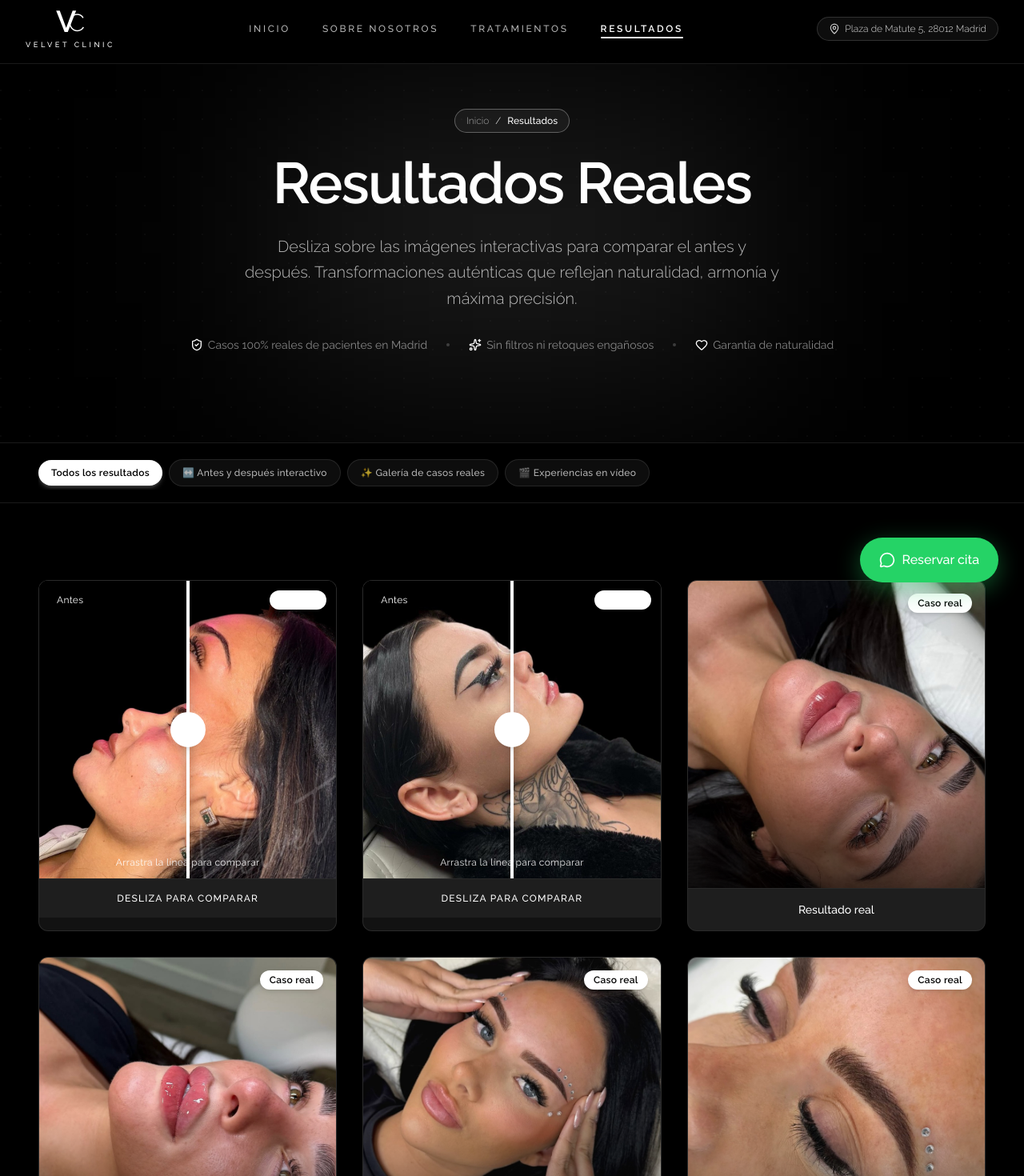
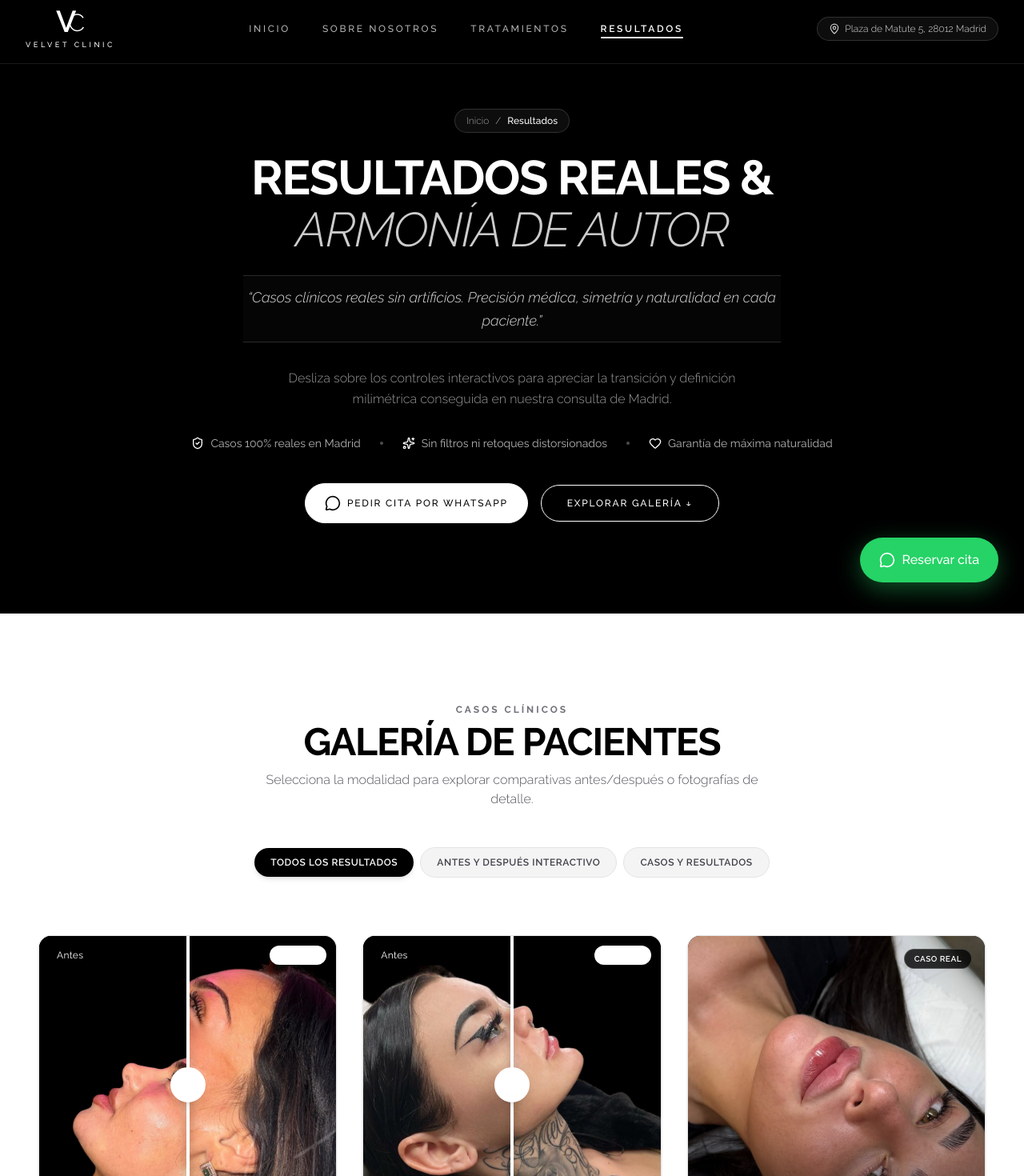
Before and after one commit to serradogee/velvet, a React (Vite) app: page /resultados in a window 1280 px wide. Shown: the part 40-1510 px from the top of the page at 80% size. Built offline with nearby package versions, Linux system fonts and the light colour scheme.

Commit message:
Eliminar lifting pestanas, homogeneizar diseno de Resultados y anadir TM en superindice a VELVET CLINIC

```diff
--- a/src/components/sections/PhilosophyCare.tsx
+++ b/src/components/sections/PhilosophyCare.tsx
@@ -43,8 +43,9 @@ export default function PhilosophyCare() {
       <div className="max-w-7xl mx-auto px-6 lg:px-12 relative z-10 text-white">
         {/* Section Header (Guilty Freckles style) */}
         <AnimatedSection className="text-center max-w-2xl mx-auto mb-6">
-          <h2 className="text-white font-display text-3xl sm:text-4xl lg:text-5xl font-bold tracking-tight uppercase mb-3">
-            VELVET CLINIC
+          <h2 className="text-white font-display text-3xl sm:text-4xl lg:text-5xl font-bold tracking-tight uppercase mb-3 inline-flex items-center justify-center">
+            <span>VELVET CLINIC</span>
+            <sup className="text-xs sm:text-sm lg:text-base font-semibold tracking-normal text-white/90 ml-1 -top-3 sm:-top-4 lg:-top-5">™</sup>
           </h2>
           <p className="text-white/80 font-display italic text-base sm:text-lg lg:text-xl font-light tracking-wide">
             Nuestra <em className="text-white not-italic font-medium underline decoration-white/40 underline-offset-4">filosofía</em> del cuidado de la piel y tratamientos
--- a/src/pages/ResultsPage.tsx
+++ b/src/pages/ResultsPage.tsx
@@ -1,6 +1,5 @@
 import { useState } from 'react'
 import { Link } from 'react-router-dom'
-import { motion, AnimatePresence } from 'framer-motion'
 import { Sparkles, ShieldCheck, Heart, ArrowRight } from 'lucide-react'
 import Header from '../components/layout/Header'
 import Footer from '../components/layout/Footer'
@@ -11,13 +10,12 @@ import WhatsAppButton from '../components/ui/WhatsAppButton'
 import { results } from '../data/content'
 import { getImageFocusClass } from '../lib/imageFocus'
 
-type ResultFilter = 'all' | 'comparison' | 'showcase' | 'video'
+type ResultFilter = 'all' | 'comparison' | 'showcase'
 
 const filterTabs: { id: ResultFilter; label: string }[] = [
   { id: 'all', label: 'Todos los resultados' },
-  { id: 'comparison', label: '↔️ Antes y después interactivo' },
-  { id: 'showcase', label: '✨ Galería de casos reales' },
-  { id: 'video', label: '🎬 Experiencias en vídeo' },
+  { id: 'comparison', label: 'Antes y después interactivo' },
+  { id: 'showcase', label: 'Casos y resultados' },
 ]
 
 export default function ResultsPage() {
@@ -39,72 +37,96 @@ export default function ResultsPage() {
   return (
     <>
       <Header />
-      <main className="pt-20 bg-velvet-black text-white min-h-screen">
-        {/* ── HERO BANNER ── */}
-        <section className="relative overflow-hidden pt-16 pb-20 md:pt-24 md:pb-28 border-b border-white/10">
-          <div className="absolute top-1/2 left-1/2 -translate-x-1/2 -translate-y-1/2 w-[600px] h-[350px] bg-velvet-gold/10 blur-[130px] pointer-events-none" />
-          <div
-            className="absolute inset-0 opacity-[0.03]"
-            style={{
-              backgroundImage: 'radial-gradient(circle at 1px 1px, white 1px, transparent 0)',
-              backgroundSize: '36px 36px',
-            }}
-          />
-
-          <div className="relative max-w-7xl mx-auto px-6 lg:px-12 text-center">
+      <main className="bg-black text-white min-h-screen">
+        {/* ── BLOQUE 1: HERO / PORTADA CLÍNICA [FONDO NEGRO] ── */}
+        <section className="relative overflow-hidden pt-36 pb-20 md:pt-44 md:pb-28 border-b border-white/10 bg-black">
+          <div className="max-w-7xl mx-auto px-6 lg:px-12 text-center">
             <AnimatedSection>
               {/* Breadcrumb */}
-              <div className="inline-flex items-center gap-2 px-3.5 py-1.5 rounded-full bg-white/5 border border-velvet-gold/30 text-xs font-light text-velvet-gold mb-6">
-                <Link to="/" className="text-white/60 hover:text-velvet-gold transition-colors">
+              <div className="inline-flex items-center gap-2 px-3.5 py-1.5 rounded-full bg-white/5 border border-white/15 text-xs font-light text-white/70 mb-6">
+                <Link to="/" className="text-white/60 hover:text-white transition-colors">
                   Inicio
                 </Link>
                 <span>/</span>
-                <span className="text-velvet-gold font-medium">Resultados</span>
+                <span className="text-white font-medium">Resultados</span>
               </div>
 
-              <h1 className="font-display text-4xl sm:text-5xl md:text-6xl lg:text-7xl font-semibold tracking-tight text-white mb-6 leading-[1.08]">
-                Resultados{' '}
-                <em className="not-italic text-velvet-gold">Reales</em>
+              <h1 className="font-display text-4xl sm:text-5xl md:text-6xl font-bold tracking-tight text-white mb-6 leading-[1.08] uppercase">
+                Resultados Reales & <br />
+                <span className="text-white/80 font-light italic">Armonía de Autor</span>
               </h1>
 
-              <p className="text-white/70 text-base md:text-lg lg:text-xl font-light max-w-2xl mx-auto leading-relaxed mb-8">
-                Desliza sobre las imágenes interactivas para comparar el antes y después. Transformaciones auténticas que reflejan naturalidad, armonía y máxima precisión.
+              <blockquote className="max-w-2xl mx-auto border-y border-white/15 py-3 mb-8 bg-white/[0.02]">
+                <p className="text-white/85 text-base sm:text-lg font-light italic leading-relaxed">
+                  &ldquo;Casos clínicos reales sin artificios. Precisión médica, simetría y naturalidad en cada paciente.&rdquo;
+                </p>
+              </blockquote>
+
+              <p className="text-white/60 text-sm md:text-base font-light max-w-xl mx-auto mb-8 leading-relaxed">
+                Desliza sobre los controles interactivos para apreciar la transición y definición milimétrica conseguida en nuestra consulta de Madrid.
               </p>
 
-              <div className="flex flex-wrap justify-center items-center gap-6 text-xs md:text-sm text-white/50">
-                <span className="flex items-center gap-1.5">
-                  <ShieldCheck className="w-4 h-4 text-velvet-gold" />
-                  Casos 100% reales de pacientes en Madrid
+              <div className="flex flex-wrap justify-center items-center gap-6 text-xs md:text-sm text-white/70 mb-10">
+                <span className="flex items-center gap-2">
+                  <ShieldCheck className="w-4 h-4 text-white shrink-0" />
+                  Casos 100% reales en Madrid
                 </span>
-                <span className="w-1 h-1 rounded-full bg-white/20 hidden sm:inline-block" />
-                <span className="flex items-center gap-1.5">
-                  <Sparkles className="w-4 h-4 text-velvet-gold" />
-                  Sin filtros ni retoques engañosos
+                <span className="w-1 h-1 rounded-full bg-white/30 hidden sm:inline-block" />
+                <span className="flex items-center gap-2">
+                  <Sparkles className="w-4 h-4 text-white shrink-0" />
+                  Sin filtros ni retoques distorsionados
                 </span>
-                <span className="w-1 h-1 rounded-full bg-white/20 hidden sm:inline-block" />
-                <span className="flex items-center gap-1.5">
-                  <Heart className="w-4 h-4 text-velvet-gold" />
-                  Garantía de naturalidad
+                <span className="w-1 h-1 rounded-full bg-white/30 hidden sm:inline-block" />
+                <span className="flex items-center gap-2">
+                  <Heart className="w-4 h-4 text-white shrink-0" />
+                  Garantía de máxima naturalidad
                 </span>
+              </div>
+
+              <div className="flex flex-wrap justify-center items-center gap-4">
+                <WhatsAppButton
+                  label="Pedir cita por WhatsApp"
+                  className="btn-pill-light !bg-white !text-black !border-white hover:!bg-transparent hover:!text-white font-medium shadow-md"
+                />
+                <a
+                  href="#galeria-resultados"
+                  className="btn-pill-light text-center"
+                >
+                  Explorar galería ↓
+                </a>
               </div>
             </AnimatedSection>
           </div>
         </section>
 
-        {/* ── FILTER TABS ── */}
-        <section className="sticky top-[61px] md:top-[69px] z-30 bg-velvet-black/90 backdrop-blur-md border-b border-white/10 py-4">
+        {/* ── BLOQUE 2: CATÁLOGO DE RESULTADOS [FONDO BLANCO / LETRA NEGRA] ── */}
+        <section id="galeria-resultados" className="bg-white text-zinc-900 py-20 md:py-28 border-b border-zinc-200">
           <div className="max-w-7xl mx-auto px-6 lg:px-12">
-            <div className="flex items-center gap-2 overflow-x-auto scrollbar-hide py-1">
+
+            <AnimatedSection className="text-center max-w-2xl mx-auto mb-10">
+              <span className="text-zinc-500 text-xs tracking-[0.25em] uppercase font-bold block mb-2">
+                CASOS CLÍNICOS
+              </span>
+              <h2 className="text-black font-display text-3xl sm:text-4xl lg:text-5xl font-bold tracking-tight uppercase">
+                Galería de Pacientes
+              </h2>
+              <p className="text-zinc-600 text-sm sm:text-base font-light mt-3">
+                Selecciona la modalidad para explorar comparativas antes/después o fotografías de detalle.
+              </p>
+            </AnimatedSection>
+
+            {/* Filter buttons on white background */}
+            <div className="flex items-center justify-center gap-2 overflow-x-auto scrollbar-hide py-2 mb-16">
               {filterTabs.map((tab) => {
                 const isActive = filter === tab.id
                 return (
                   <button
                     key={tab.id}
                     onClick={() => setFilter(tab.id)}
-                    className={`whitespace-nowrap px-4 py-2 rounded-full text-xs font-medium tracking-wide transition-all duration-300 shrink-0 ${
+                    className={`whitespace-nowrap px-5 py-2.5 rounded-full text-xs font-semibold tracking-wider uppercase transition-all duration-300 shrink-0 ${
                       isActive
-                        ? 'bg-velvet-gold text-black shadow-md shadow-velvet-gold/20 font-semibold'
-                        : 'bg-white/5 text-white/70 hover:text-white hover:bg-white/10 border border-white/10'
+                        ? 'bg-black text-white shadow-md'
+                        : 'bg-zinc-100 text-zinc-700 hover:bg-zinc-200 border border-zinc-200'
                     }`}
                   >
                     {tab.label}
@@ -112,24 +134,15 @@ export default function ResultsPage() {
                 )
               })}
             </div>
-          </div>
-        </section>
 
-        {/* ── RESULTS GALLERY ── */}
-        <section className="py-16 md:py-24 max-w-7xl mx-auto px-6 lg:px-12">
-          <motion.div layout className="grid grid-cols-1 md:grid-cols-2 lg:grid-cols-3 gap-8">
-            <AnimatePresence>
+            {/* Results Grid */}
+            <div className="grid grid-cols-1 md:grid-cols-2 lg:grid-cols-3 gap-8">
               {filteredResults.map((item) => {
                 const displayTitle = cleanTitle(item.title)
                 return (
-                  <motion.div
+                  <div
                     key={item.id}
-                    layout
-                    initial={{ opacity: 0, y: 20 }}
-                    animate={{ opacity: 1, y: 0 }}
-                    exit={{ opacity: 0, scale: 0.95 }}
-                    transition={{ duration: 0.4 }}
-                    className="bg-[#121212] border border-white/10 hover:border-velvet-gold/40 rounded-xl overflow-hidden group flex flex-col justify-between transition-all duration-500 hover:shadow-2xl hover:shadow-velvet-gold/5"
+                    className="bg-zinc-50 border border-zinc-200/90 rounded-2xl overflow-hidden group flex flex-col justify-between transition-all duration-300 hover:border-black/50 shadow-sm hover:shadow-xl"
                   >
                     {item.type === 'comparison' ? (
                       <div className="flex-1 flex flex-col">
@@ -139,9 +152,9 @@ export default function ResultsPage() {
                           after={item.splitImage ? undefined : item.after}
                           imageFocus={item.imageFocus ?? 'profile'}
                         />
-                        <div className="p-4 bg-white/5 border-t border-white/5 text-center">
-                          <p className="text-xs uppercase tracking-widest text-velvet-gold font-medium">
-                            Desliza para comparar
+                        <div className="p-4 bg-zinc-100 border-t border-zinc-200 text-center">
+                          <p className="text-xs uppercase tracking-widest text-zinc-600 font-semibold">
+                            ↔️ Desliza para comparar
                           </p>
                         </div>
                       </div>
@@ -155,69 +168,51 @@ export default function ResultsPage() {
                             className={`w-full h-full object-cover transition-transform duration-700 group-hover:scale-105 ${getImageFocusClass(item.imageFocus ?? 'center')}`}
                           />
                           <div className="absolute inset-0 bg-gradient-to-t from-black/60 via-transparent to-transparent" />
-                          <span className="absolute top-4 right-4 bg-velvet-gold text-black text-xs font-semibold px-3 py-1 rounded-full tracking-wide shadow-md">
-                            Caso real
+                          <span className="absolute top-4 right-4 bg-black/80 backdrop-blur-md text-white text-[10px] font-semibold px-3 py-1 rounded-full uppercase tracking-wider border border-white/20">
+                            Caso Real
                           </span>
                         </div>
                         {displayTitle && (
-                          <div className="p-4 bg-white/5 border-t border-white/5 text-center">
-                            <p className="font-display text-sm font-medium text-white">
+                          <div className="p-4 bg-zinc-100 border-t border-zinc-200 text-center">
+                            <p className="font-display text-sm font-semibold uppercase tracking-wider text-black">
                               {displayTitle}
                             </p>
                           </div>
                         )}
                       </div>
-                    ) : item.type === 'video' && item.src ? (
-                      <div className="flex-1 flex flex-col">
-                        <div className="relative h-80 sm:h-96 overflow-hidden bg-black">
-                          <video
-                            src={item.src}
-                            poster={item.poster}
-                            controls
-                            playsInline
-                            preload="metadata"
-                            className="w-full h-full object-cover"
-                          />
+                    ) : null}
                   </div>
-                        <div className="p-4 bg-white/5 border-t border-white/5 text-center">
-                          <p className="font-display text-sm font-medium text-white">
-                            {item.title}
-                          </p>
-                        </div>
-                      </div>
-                    ) : null}
-                  </motion.div>
                 )
               })}
-            </AnimatePresence>
-          </motion.div>
+            </div>
+
+          </div>
         </section>
 
-        {/* ── CTA BANNER ── */}
-        <section className="py-20 max-w-5xl mx-auto px-6">
+        {/* ── BLOQUE 3: CIERRE & LLAMADA A LA ACCIÓN [FONDO NEGRO] ── */}
+        <section className="py-24 bg-black text-white">
+          <div className="max-w-4xl mx-auto px-6">
             <AnimatedSection>
-            <div className="p-8 md:p-12 lg:p-16 rounded-2xl bg-gradient-to-b from-white/10 to-white/5 border border-velvet-gold/30 text-center relative overflow-hidden">
-              <div className="absolute -right-20 -bottom-20 w-64 h-64 bg-velvet-gold/10 rounded-full blur-3xl pointer-events-none" />
-
-              <span className="text-velvet-gold text-xs tracking-[0.3em] uppercase font-medium mb-3 block">
-                Tu transformación personalizada
+              <div className="p-8 md:p-14 rounded-3xl bg-[#111113] border border-white/15 text-center shadow-2xl relative overflow-hidden">
+                <span className="text-white/60 text-xs tracking-[0.25em] uppercase font-bold mb-3 block">
+                  TU VALORACIÓN PERSONALIZADA
                 </span>
-              <h2 className="font-display text-3xl sm:text-4xl md:text-5xl font-semibold text-white mb-4">
-                ¿Quieres conseguir un resultado como estos?
+                <h2 className="font-display text-3xl sm:text-4xl md:text-5xl font-bold text-white mb-4 uppercase">
+                  ¿Quieres un resultado como estos?
                 </h2>
                 <p className="text-white/70 text-sm md:text-base font-light max-w-xl mx-auto mb-8 leading-relaxed">
-                Agenda tu cita o consulta con nuestro equipo médico y estético para recibir un estudio facial a medida.
+                  Agenda tu consulta en Madrid con nuestro equipo especializado. Realizaremos un diagnóstico biométrico y facial adaptado a tus expectativas.
                 </p>
 
                 <div className="flex flex-col sm:flex-row items-center justify-center gap-4">
                   <WhatsAppButton
                     label="Pedir cita por WhatsApp"
-                  message="¡Hola Velvet Clinic! He visto los resultados en vuestra web y me gustaría pedir cita o información personalizada."
-                  className="!bg-velvet-gold !text-black !border-velvet-gold hover:!bg-white font-medium"
+                    message="¡Hola Velvet Clinic! He visto los resultados en vuestra web y me gustaría solicitar una cita o información personalizada."
+                    className="btn-pill-light !bg-white !text-black !border-white hover:!bg-transparent hover:!text-white font-medium shadow-md"
                   />
                   <Link
                     to="/tratamientos"
-                  className="inline-flex items-center gap-2 text-white/70 text-sm font-light hover:text-velvet-gold transition-colors py-2"
+                    className="inline-flex items-center gap-2 text-white/80 text-xs font-semibold uppercase tracking-wider hover:text-white transition-colors py-2"
                   >
                     <span>Ver todos los tratamientos</span>
                     <ArrowRight className="w-4 h-4" />
@@ -225,6 +220,7 @@ export default function ResultsPage() {
                 </div>
               </div>
             </AnimatedSection>
+          </div>
         </section>
       </main>
       <Footer />
--- a/src/pages/TreatmentsPage.tsx
+++ b/src/pages/TreatmentsPage.tsx
@@ -9,14 +9,13 @@ import WhatsAppButton from '../components/ui/WhatsAppButton'
 import { treatments } from '../data/content'
 import { getImageFocusClass } from '../lib/imageFocus'
 
-type CategoryFilter = 'all' | 'labios' | 'facial' | 'micropigmentacion' | 'personalizado' | 'pestanas'
+type CategoryFilter = 'all' | 'labios' | 'facial' | 'micropigmentacion' | 'personalizado'
 
 const categories: { id: CategoryFilter; label: string }[] = [
   { id: 'all', label: 'Todos los tratamientos' },
   { id: 'labios', label: 'Labios ICONIC™' },
   { id: 'facial', label: 'Armonización Facial & Nariz' },
-  { id: 'micropigmentacion', label: 'Micropigmentación' },
-  { id: 'pestanas', label: 'Pestañas & Lifting' },
+  { id: 'micropigmentacion', label: 'Micropigmentación & Pecas' },
   { id: 'personalizado', label: 'Diagnóstico en Consulta' },
 ]
 
```
Also changed, not shown: src/data/content.ts (+0 -19 lines). Lines whose indentation alone changed are shown as unchanged.
